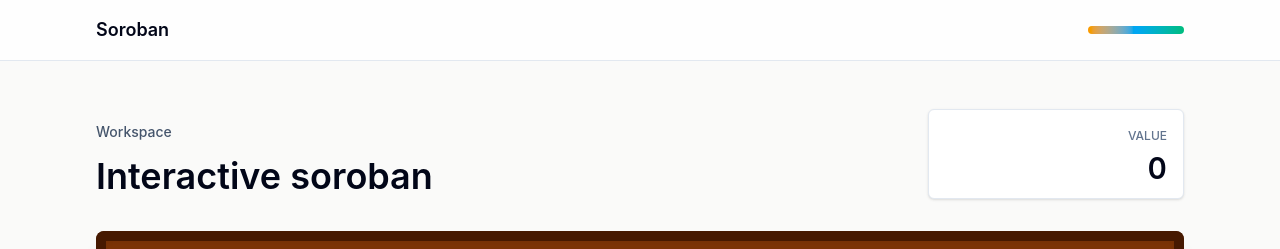
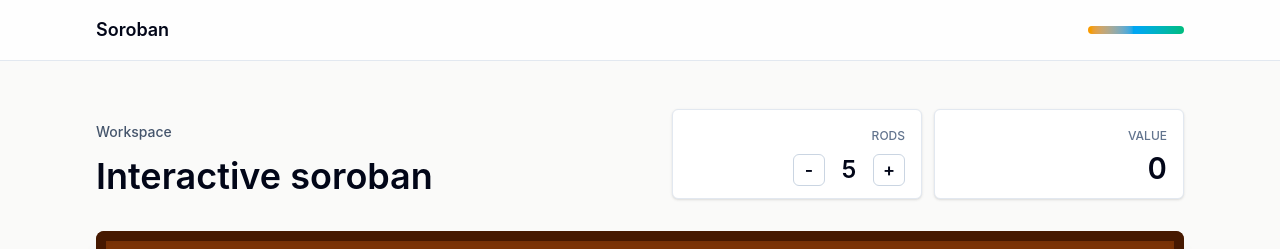
Before and after one commit to mtplayground/alex-1883-test-43, a React (Vite) app: page / in a window 1280 px wide. Shown: the top 249 px of the page. Built offline with nearby package versions, Linux system fonts and the light colour scheme.

Commit message:
feat: Adjustable rod count control

```diff
--- a/src/App.tsx
+++ b/src/App.tsx
@@ -1,12 +1,18 @@
 import { useMemo, useState } from 'react'
+import { RodCountControl } from './components/RodCountControl'
 import { SorobanFrame } from './components/SorobanFrame'
 import { ValueReadout } from './components/ValueReadout'
-import { createBoard } from './model/soroban'
+import { createBoard, resizeBoard } from './model/soroban'
 import { computeBoardValue } from './model/value'
 
 function App() {
   const [board, setBoard] = useState(() => createBoard())
   const boardValue = useMemo(() => computeBoardValue(board), [board])
+  const rodCount = board.rods.length
+
+  function handleRodCountChange(nextRodCount: number) {
+    setBoard((currentBoard) => resizeBoard(currentBoard, nextRodCount))
+  }
 
   return (
     <div className="flex min-h-screen flex-col bg-stone-50 text-slate-950">
@@ -18,14 +24,20 @@ function App() {
       </header>
 
       <main className="mx-auto flex w-full max-w-6xl flex-1 flex-col gap-8 px-5 py-8 sm:px-8 lg:py-12">
-        <section className="grid gap-4 md:grid-cols-[minmax(0,1fr)_16rem] md:items-end">
+        <section className="grid gap-4 md:grid-cols-[minmax(0,1fr)_32rem] md:items-end">
           <div className="space-y-3">
             <p className="text-sm font-medium text-slate-600">Workspace</p>
             <h2 className="max-w-2xl text-3xl font-semibold leading-tight text-slate-950 sm:text-4xl">
               Interactive soroban
             </h2>
           </div>
-          <ValueReadout value={boardValue} />
+          <div className="grid gap-3 sm:grid-cols-2">
+            <RodCountControl
+              onChange={handleRodCountChange}
+              rodCount={rodCount}
+            />
+            <ValueReadout value={boardValue} />
+          </div>
         </section>
 
         <SorobanFrame board={board} onChange={setBoard} />
--- /dev/null
+++ b/src/components/RodCountControl.tsx
@@ -0,0 +1,88 @@
+const MIN_ROD_COUNT = 1
+const MAX_ROD_COUNT = 9
+
+export interface RodCountControlProps {
+  rodCount: number
+  className?: string
+  max?: number
+  min?: number
+  onChange: (rodCount: number) => void
+}
+
+export function RodCountControl({
+  rodCount,
+  className,
+  max = MAX_ROD_COUNT,
+  min = MIN_ROD_COUNT,
+  onChange,
+}: RodCountControlProps) {
+  const canDecrease = rodCount > min
+  const canIncrease = rodCount < max
+
+  function handleStep(delta: number) {
+    const nextRodCount = clampRodCount(rodCount + delta, min, max)
+
+    if (nextRodCount !== rodCount) {
+      onChange(nextRodCount)
+    }
+  }
+
+  return (
+    <div
+      aria-label="Rod count"
+      className={rodCountControlClassName(className)}
+      role="group"
+    >
+      <span className="text-xs font-medium uppercase text-slate-500">Rods</span>
+      <div className="mt-2 flex items-center justify-end gap-2">
+        <button
+          aria-label="Decrease rod count"
+          className={stepButtonClassName(canDecrease)}
+          disabled={!canDecrease}
+          onClick={() => handleStep(-1)}
+          type="button"
+        >
+          -
+        </button>
+        <output
+          aria-label="Current rod count"
+          className="min-w-8 text-center text-2xl font-semibold tabular-nums text-slate-950"
+        >
+          {rodCount}
+        </output>
+        <button
+          aria-label="Increase rod count"
+          className={stepButtonClassName(canIncrease)}
+          disabled={!canIncrease}
+          onClick={() => handleStep(1)}
+          type="button"
+        >
+          +
+        </button>
+      </div>
+    </div>
+  )
+}
+
+function clampRodCount(rodCount: number, min: number, max: number): number {
+  return Math.min(max, Math.max(min, rodCount))
+}
+
+function rodCountControlClassName(className?: string): string {
+  return [
+    'rounded-md border border-slate-200 bg-white px-4 py-3 text-right shadow-sm',
+    className,
+  ]
+    .filter(Boolean)
+    .join(' ')
+}
+
+function stepButtonClassName(enabled: boolean): string {
+  return [
+    'grid h-8 w-8 place-items-center rounded-md border text-lg font-semibold leading-none',
+    'focus-visible:outline focus-visible:outline-2 focus-visible:outline-offset-2 focus-visible:outline-sky-600',
+    enabled
+      ? 'border-slate-300 bg-white text-slate-950 hover:bg-slate-50'
+      : 'cursor-not-allowed border-slate-200 bg-slate-100 text-slate-400',
+  ].join(' ')
+}
--- a/src/model/soroban.ts
+++ b/src/model/soroban.ts
@@ -53,6 +53,23 @@ export function createBoard(
 export function clearBoard(board: BoardState): BoardState {
   return {
     rods: board.rods.map(clearRod),
+  }
+}
+
+export function resizeBoard(board: BoardState, rodCount: number): BoardState {
+  if (!Number.isInteger(rodCount) || rodCount < 1) {
+    throw new RangeError('Expected rod count to be a positive integer.')
+  }
+
+  if (board.rods.length === rodCount) {
+    return board
+  }
+
+  return {
+    rods: Array.from(
+      { length: rodCount },
+      (_, index) => board.rods[index] ?? createRod(index),
+    ),
   }
 }
 
```
